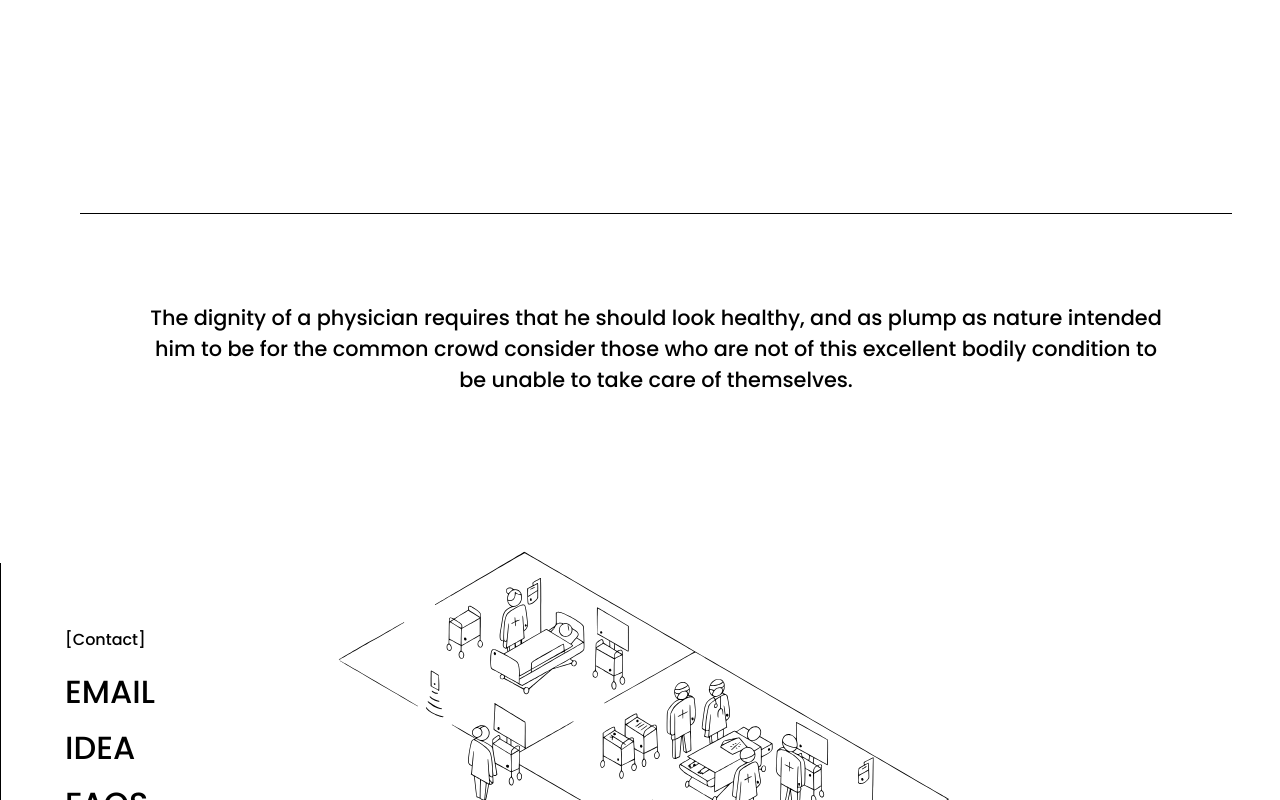
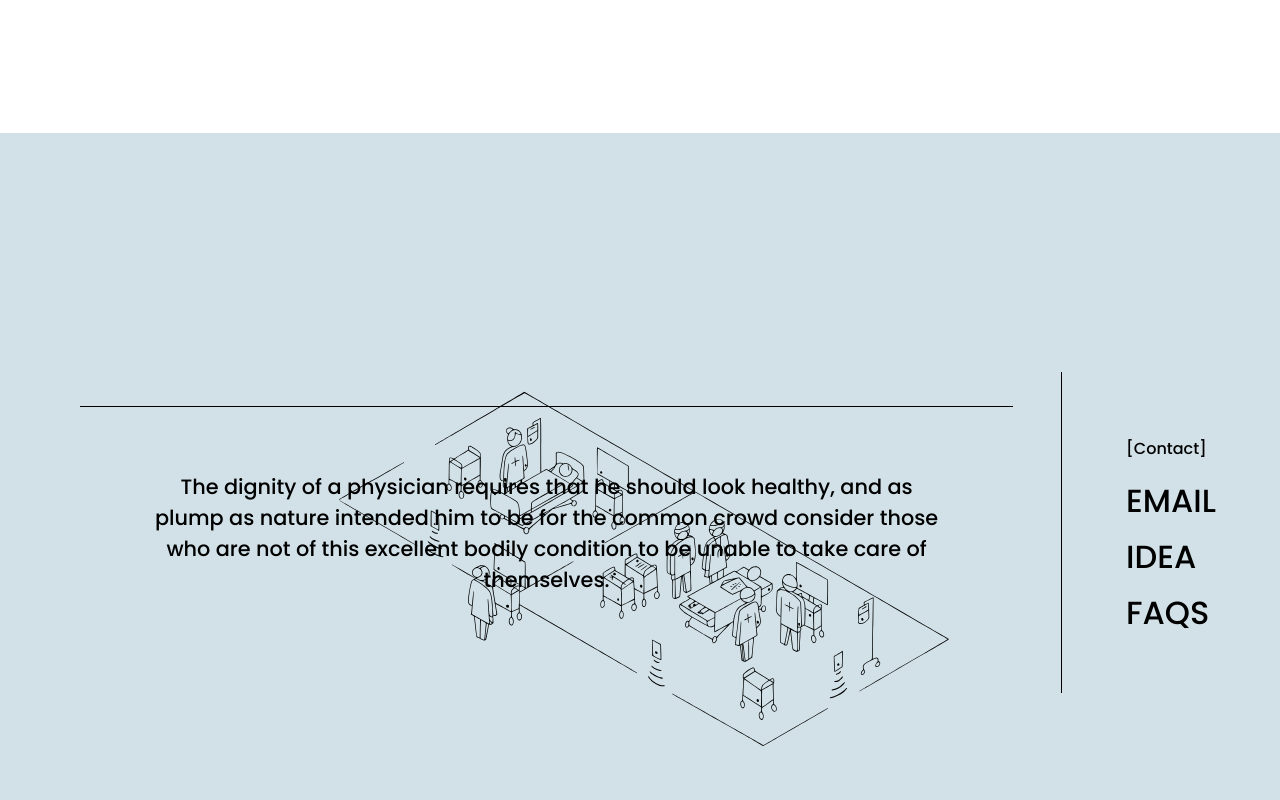
Before and after one commit to ironkrush/medqinternal, a React (Vite) app: page / in a window 1280 px wide. Shown: the part 4000-4800 px from the top of the page. Built offline with nearby package versions, Linux system fonts and the light colour scheme.

Commit message:
footer alignment fixed

```diff
--- a/src/assets/styles/homepage.css
+++ b/src/assets/styles/homepage.css
@@ -186,8 +186,10 @@
 .footer-parent {
     width: 100%;
     font-family: aeonik;
-    /* background-color: #d1e1e7; */
-    display: grid;
+    background-color: #d1e1e7;
+    display: flex;
+    justify-content: center;
+    align-items: center;
     height: 100vh;
 }
 .contact-footer {
@@ -318,7 +320,7 @@ a {
     width: 100%;
     height: 100%;
     position: absolute;
-    margin-top: 20rem;
+    margin-top: 10rem;
     transform: scaleX(-1);
     height: 34em;
     width: 40em;
@@ -804,7 +806,7 @@ a {
 
     #appointment_homepage > img {
         width: 80vw;
-        height: 20vh;
+        height: auto;
     }
 }
 
@@ -973,7 +975,7 @@ a {
     /* Adjust image sizes for mobile */
     #appointment_homepage > img {
         width: 80vw;
-        height: 20vh;
+        height: auto;
     }
 }
 
```
